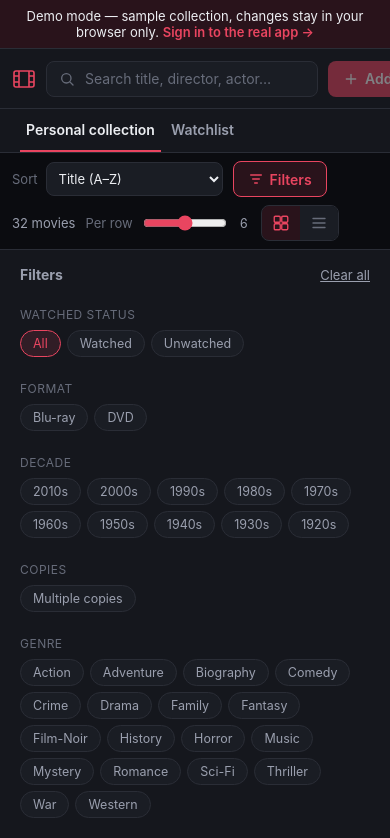
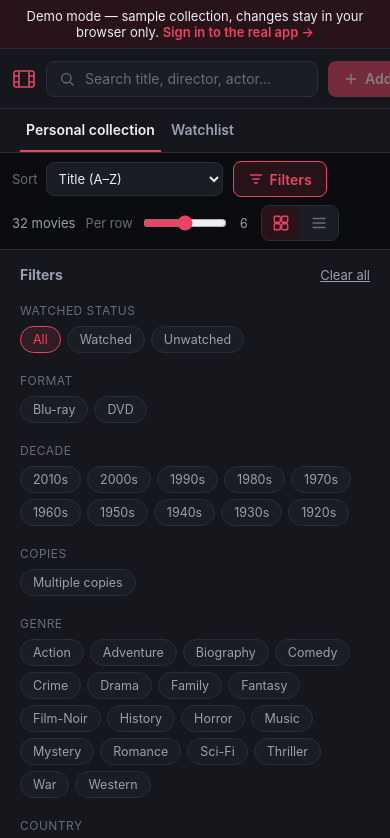
Before and after one commit to michal-j/movie-shelf, a plain HTML site: page demo.html in a window 390 px wide. Both pictures are taken after a click on the button "Filters". Shown: the top 838 px of the page. Drawn offline with Linux system fonts and the light colour scheme.

Commit message:
Rework filter panel into a CSS grid; close on outside-click/Escape
Replace the flex-wrap filter panel with an explicit 4-column x 2-row CSS
grid so groups line up into consistent columns regardless of tab or
content length. Every filter group gets a hardcoded grid-column/grid-row:
auto-flow was letting a long expanded list (Country, Streaming service)
stretch every other group sharing its row, and couldn't guarantee that
filters shared between tabs (Decade, Genre, Country) land in the same
cell in both views.

Row 1: Watched status, Decade, Format, Copies (Personal collection) /
Streaming available, Decade, Streaming service - spans 2 columns -
(Watchlist). Row 2 (both tabs): Genre and Country, each spanning 2
columns. Collection-only and watchlist-only groups that never show
together reuse the same grid cells.

Also: the panel now closes on outside-click or Escape, matching the
columns menu and the two modals, not just the "Filters" toggle button.

Co-Authored-By: Claude Sonnet 5 <noreply@anthropic.com>

```diff
--- a/app.js
+++ b/app.js
@@ -1896,6 +1896,11 @@
         menu.hidden = true;
         el("columns-toggle-btn").classList.remove("active");
       }
+      const toggleBtn = el("filter-toggle-btn");
+      if (!filterPanel.hidden && !filterPanel.contains(e.target) && e.target !== toggleBtn && !toggleBtn.contains(e.target)) {
+        filterPanel.hidden = true;
+        toggleBtn.classList.remove("active");
+      }
     });
 
     document.querySelectorAll("#filter-watched .chip").forEach((chip) => {
@@ -1971,6 +1976,10 @@
       if (e.key !== "Escape") return;
       if (!detailModal.hidden) closeDetailModal();
       if (!editModal.hidden) closeEditModal();
+      if (!filterPanel.hidden) {
+        filterPanel.hidden = true;
+        el("filter-toggle-btn").classList.remove("active");
+      }
     });
   }
 
--- a/demo.html
+++ b/demo.html
@@ -102,7 +102,7 @@
       <button id="filter-clear-btn" class="btn-text">Clear all</button>
     </div>
 
-    <div class="filter-group" data-view="collection">
+    <div class="filter-group filter-group-watched" data-view="collection">
       <span class="filter-group-label">Watched status</span>
       <div class="chip-row" id="filter-watched">
         <button class="chip" data-value="all">All</button>
@@ -111,35 +111,35 @@
       </div>
     </div>
 
-    <div class="filter-group" data-view="collection">
+    <div class="filter-group filter-group-format" data-view="collection">
       <span class="filter-group-label">Format</span>
       <div class="chip-row" id="filter-format"></div>
     </div>
 
-    <div class="filter-group">
+    <div class="filter-group filter-group-decade">
       <span class="filter-group-label">Decade</span>
       <div class="chip-row" id="filter-decade"></div>
     </div>
 
-    <div class="filter-group" data-view="collection">
+    <div class="filter-group filter-group-copies" data-view="collection">
       <span class="filter-group-label">Copies</span>
       <div class="chip-row" id="filter-copies">
         <button class="chip" data-value="multi">Multiple copies</button>
       </div>
     </div>
 
-    <div class="filter-group">
+    <div class="filter-group filter-group-genre">
       <span class="filter-group-label">Genre</span>
       <div class="chip-row" id="filter-genre"></div>
     </div>
 
-    <div class="filter-group">
+    <div class="filter-group filter-group-country">
       <span class="filter-group-label">Country</span>
       <div class="chip-row collapsible" id="filter-country"></div>
       <button id="filter-country-toggle" class="btn-text chip-toggle-btn" type="button" hidden>Show all</button>
     </div>
 
-    <div class="filter-group" data-view="watchlist">
+    <div class="filter-group filter-group-streaming-available" data-view="watchlist">
       <span class="filter-group-label">Streaming available</span>
       <div class="chip-row" id="filter-streaming-available">
         <button class="chip" data-value="all">All</button>
@@ -148,7 +148,7 @@
       </div>
     </div>
 
-    <div class="filter-group" data-view="watchlist">
+    <div class="filter-group filter-group-streaming-service" data-view="watchlist">
       <span class="filter-group-label">Streaming service</span>
       <div class="chip-row collapsible" id="filter-streaming-service"></div>
       <button id="filter-streaming-service-toggle" class="btn-text chip-toggle-btn" type="button" hidden>Show all</button>
--- a/styles.css
+++ b/styles.css
@@ -247,20 +247,43 @@ img { max-width: 100%; }
   border-bottom: 1px solid var(--border);
   padding: 16px 20px 18px;
 }
+/* Explicit 2-row, 4-column grid so groups line up into fixed columns
+   regardless of which are hidden for the active tab (collection vs.
+   watchlist swap a few groups in/out via [hidden] — see
+   applyFilterPanelView in app.js). Each group is pinned to a specific
+   cell rather than auto-flowing, for two reasons: (1) two groups can
+   grow very long (Country, Streaming service) and auto-flow would
+   stretch every group sharing their row to match, and (2) filters
+   shared between both tabs (Decade/Genre/Country) need to land in the
+   same spot in both views, which auto-flow can't guarantee once a
+   different number of groups are hidden. Collection-only and
+   watchlist-only groups that never appear together intentionally share
+   a cell (e.g. Watched status / Streaming available). */
 .filter-panel-inner {
-  display: flex;
-  flex-wrap: wrap;
-  gap: 24px;
+  display: grid;
+  grid-template-columns: repeat(4, minmax(0, 1fr));
+  gap: 20px 40px;
 }
 .filter-panel-header {
-  width: 100%;
+  grid-column: 1 / -1;
+  grid-row: 1;
   display: flex;
   align-items: center;
   justify-content: space-between;
 }
 .filter-panel-header h3 { margin: 0; font-size: 14px; color: var(--text-dim); }
 
-.filter-group { display: flex; flex-direction: column; gap: 8px; min-width: 160px; }
+.filter-group { display: flex; flex-direction: column; gap: 8px; min-width: 0; }
+
+.filter-group-watched, .filter-group-streaming-available { grid-column: 1; grid-row: 2; }
+.filter-group-decade { grid-column: 2; grid-row: 2; }
+.filter-group-format { grid-column: 3; grid-row: 2; }
+.filter-group-copies { grid-column: 4; grid-row: 2; }
+/* Watchlist-only: takes over Format's + Copies' cells (collection never
+   shows alongside it), spanning both for its longer provider list. */
+.filter-group-streaming-service { grid-column: 3 / 5; grid-row: 2; }
+.filter-group-genre { grid-column: 1 / 3; grid-row: 3; }
+.filter-group-country { grid-column: 3 / 5; grid-row: 3; }
 .filter-group-label { font-size: 12px; color: var(--text-faint); text-transform: uppercase; letter-spacing: 0.04em; }
 
 .chip-row { display: flex; flex-wrap: wrap; gap: 6px; max-width: 480px; }
@@ -848,4 +871,15 @@ main#content { padding: 20px; }
   .brand span { display: none; }
   main#content { padding: 12px; }
   .movie-grid { grid-template-columns: repeat(auto-fill, minmax(120px, 1fr)); gap: 12px; }
+
+  /* Below this width the 4-column filter grid gets too cramped — stack
+     every group full-width in DOM order instead of keeping the fixed
+     column/row assignments. */
+  .filter-panel-inner { grid-template-columns: 1fr; }
+  .filter-group-watched, .filter-group-format, .filter-group-decade,
+  .filter-group-copies, .filter-group-genre, .filter-group-country,
+  .filter-group-streaming-available, .filter-group-streaming-service {
+    grid-column: 1;
+    grid-row: auto;
+  }
 }
```
Also changed, not shown: index.html (+8 -8 lines).
